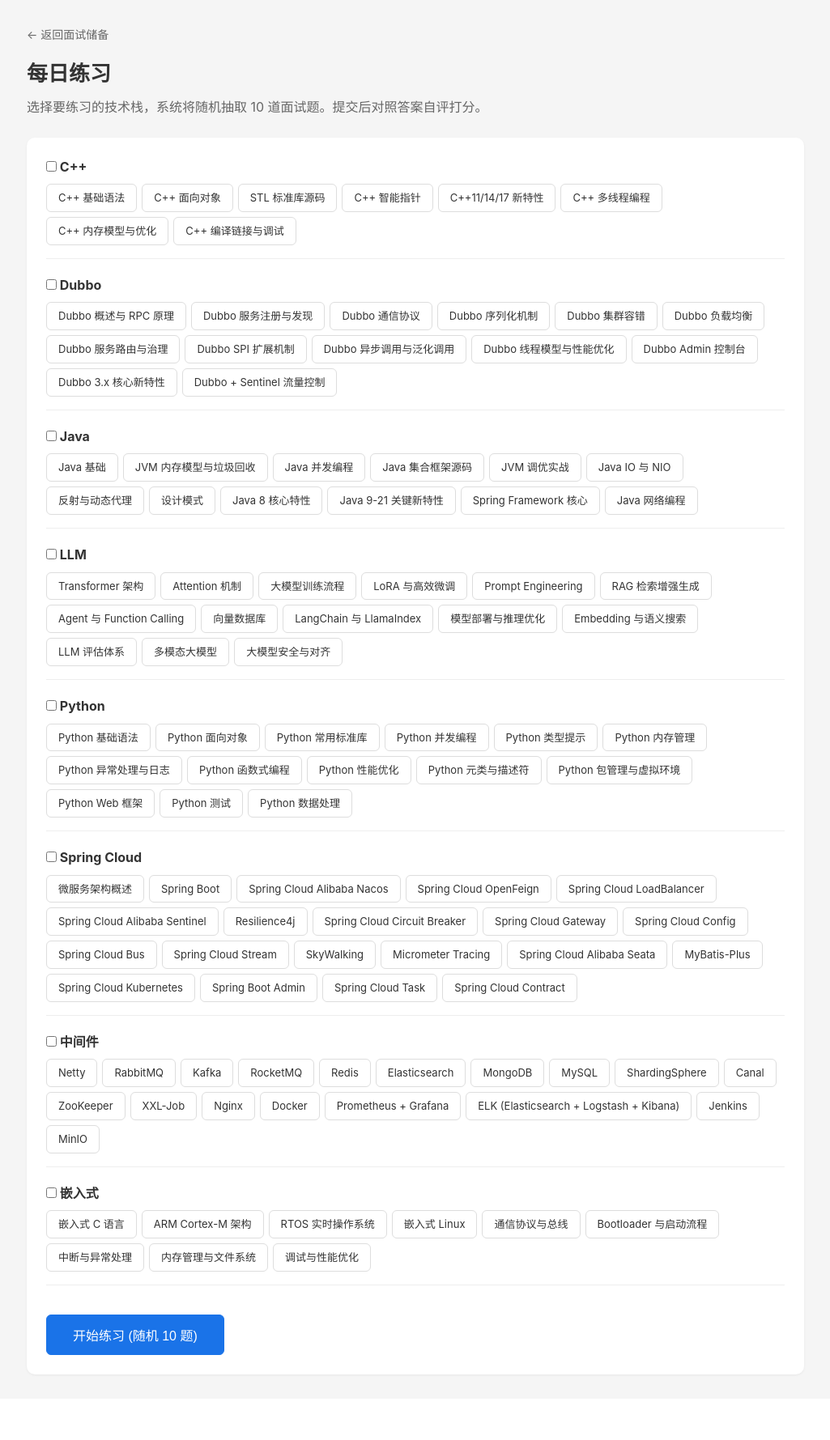
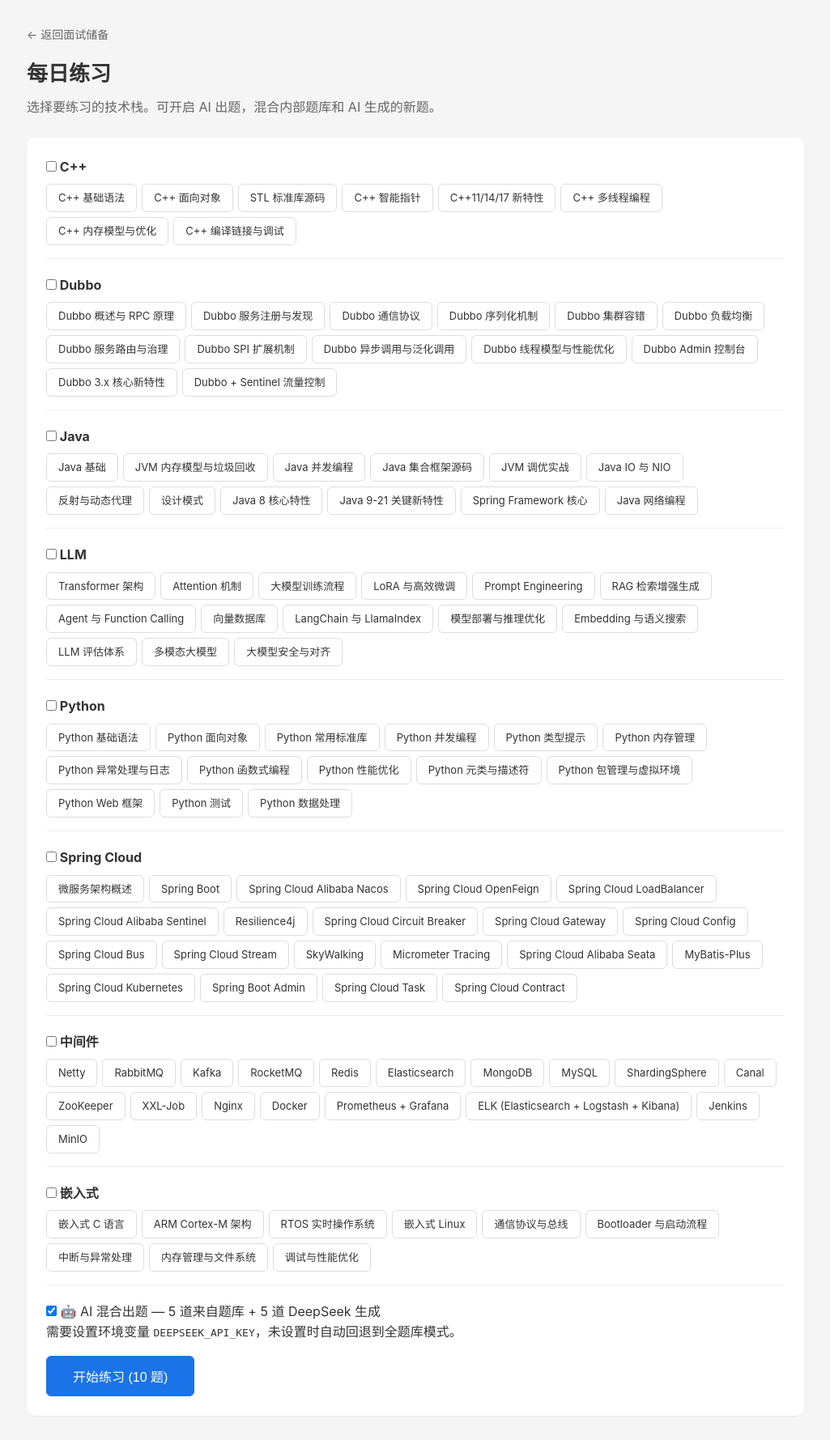
Before and after one commit to dj080808/toolset, a Flask app: page /skillset/practice in a window 1280 px wide. Shown: the part 56-1835 px from the top of the page at 81% size, without its empty margins (127-1152 px from the left). Before the commit the page ends 1756 px from the top, so only its background shows below. Run offline with Flask 3, Linux system fonts and the light colour scheme; data comes from the database, SQL or seed files in the repository; both versions use the stored data as it was after the commit.

Commit message:
调用AI出面试题

````diff
--- a/app.py
+++ b/app.py
@@ -1,5 +1,8 @@
 from flask import Flask, redirect, url_for
 import markdown
+import os
+from dotenv import load_dotenv
+load_dotenv()  # 加载 .env（不覆盖已有的 OS 环境变量，系统优先）
 
 from db import init_db
 from tools.skillset.routes import bp as skillset_bp
--- /dev/null
+++ b/llm_utils.py
@@ -0,0 +1,63 @@
+"""DeepSeek API integration for AI-generated interview questions"""
+import os
+import json
+from urllib.request import Request, urlopen
+from urllib.error import URLError
+
+BASE_URL = "https://api.deepseek.com/v1/chat/completions"
+MODEL = "deepseek-chat"
+
+
+def get_api_key():
+    """每次调用时实时读取，支持 OS 环境变量和 .env 文件"""
+    return os.environ.get("DEEPSEEK_API_KEY", "")
+
+
+def generate_questions(stack_names, count=5):
+    """Call DeepSeek API to generate interview questions with answers"""
+    api_key = get_api_key()
+    if not api_key:
+        print("[LLM] DEEPSEEK_API_KEY 未设置，AI 出题不可用")
+        return []
+
+    stacks_str = "、".join(stack_names)
+    prompt = f"""你是资深后端面试官。请为以下技术栈生成{count}道面试题，每题附带参考答案。
+
+技术栈: {stacks_str}
+
+要求:
+1. 题目要有深度，能区分初级和高级工程师
+2. 答案要包含核心知识点和面试金句
+3. 输出 JSON 数组格式: [{{"title": "题目", "answer": "参考答案"}}]
+
+只输出 JSON 数组，不要其他内容。"""
+
+    try:
+        req = Request(
+            BASE_URL,
+            data=json.dumps({
+                "model": MODEL,
+                "messages": [{"role": "user", "content": prompt}],
+                "temperature": 0.8,
+                "max_tokens": 4096,
+            }).encode(),
+            headers={
+                "Content-Type": "application/json",
+                "Authorization": f"Bearer {api_key}",
+            },
+        )
+        resp = urlopen(req, timeout=30)
+        data = json.loads(resp.read())
+        content = data["choices"][0]["message"]["content"]
+
+        # Extract JSON array from response
+        content = content.strip()
+        if content.startswith("```"):
+            content = content.split("\n", 1)[1]
+            if content.endswith("```"):
+                content = content[:-3]
+        return json.loads(content)
+
+    except Exception as e:
+        print(f"AI question generation failed: {e}")
+        return []
--- /dev/null
+++ b/requirements.txt
@@ -0,0 +1,3 @@
+flask>=3.0
+markdown
+python-dotenv
--- a/templates/skillset/practice_quiz.html
+++ b/templates/skillset/practice_quiz.html
@@ -12,6 +12,7 @@
             <div class="quiz-header">
                 <span class="quiz-num">第 {{ loop.index }} 题</span>
                 <span class="quiz-stack">{{ q.stack_name }}</span>
+                {% if q.source == 'ai' %}<span class="quiz-ai">🤖 AI</span>{% endif %}
             </div>
             <h3>{{ q.title }}</h3>
             <textarea name="answer_{{ q.id }}" rows="6"
--- a/templates/skillset/practice_review.html
+++ b/templates/skillset/practice_review.html
@@ -19,9 +19,11 @@
             <div class="review-answer user-answer">{{ answers.get(q.id, '(未作答)') or '(未作答)' }}</div>
         </div>
 
+        {% if q.source != 'ai' %}
         <div class="review-fav">
             <button class="btn btn-sm btn-fav fav-btn" data-eid="{{ q.id }}" onclick="toggleFav(this)">⭐ 收藏此题</button>
         </div>
+        {% endif %}
         <details class="review-ref">
             <summary>查看标准答案</summary>
             <div class="entry-content md-body">{{ q.content | markdown | safe }}</div>
--- a/templates/skillset/practice_select.html
+++ b/templates/skillset/practice_select.html
@@ -4,7 +4,7 @@
 <div class="container">
     <a href="{{ url_for('.tool_detail', tool_id=1) }}" class="back-link">← 返回面试储备</a>
     <h1>每日练习</h1>
-    <p class="desc">选择要练习的技术栈，系统将随机抽取 10 道面试题。提交后对照答案自评打分。</p>
+    <p class="desc">选择要练习的技术栈。可开启 AI 出题，混合内部题库和 AI 生成的新题。</p>
 
     <form method="POST" action="{{ url_for('.practice_start') }}" class="practice-form">
         {% for group_name, stacks in grouped.items() %}
@@ -26,7 +26,14 @@
             </div>
         </div>
         {% endfor %}
-        <button type="submit" class="btn btn-primary btn-lg">开始练习 (随机 10 题)</button>
+        <div class="ai-toggle">
+            <label class="ai-label">
+                <input type="checkbox" name="use_ai" value="1" checked>
+                🤖 AI 混合出题 — 5 道来自题库 + 5 道 DeepSeek 生成
+            </label>
+            <p class="ai-note">需要设置环境变量 <code>DEEPSEEK_API_KEY</code>，未设置时自动回退到全题库模式。</p>
+        </div>
+        <button type="submit" class="btn btn-primary btn-lg">开始练习 (10 题)</button>
     </form>
 </div>
 
--- a/tools/skillset/routes.py
+++ b/tools/skillset/routes.py
@@ -1,5 +1,7 @@
 from flask import Blueprint, render_template, request, redirect, url_for
 from .models import Tool, Stack, Entry, Favorite
+import llm_utils
+
 
 bp = Blueprint("skillset", __name__, url_prefix="/skillset", template_folder="../../templates/skillset")
 
@@ -140,9 +142,52 @@ def practice_select():
 def practice_start():
     stack_ids = request.form.getlist("stack_ids", type=int)
     if not stack_ids: return redirect(url_for(".practice_select"))
-    questions = Entry.get_random_interviews(stack_ids, 10)
-    if not questions: return "please add interview items first", 404
-    return render_template("practice_quiz.html", questions=questions)
+
+    use_ai = request.form.get("use_ai") == "1"
+    ai_count = 5 if use_ai else 0
+    internal_count = 10 - ai_count
+
+    # Get internal questions
+    questions = []
+    if internal_count > 0:
+        internal = Entry.get_random_interviews(stack_ids, internal_count)
+        for q in internal:
+            q = dict(q)
+            q["source"] = "internal"
+            questions.append(q)
+
+    # AI-generated questions
+    ai_questions = []
+    if ai_count > 0:
+
+        # Get stack names for selected IDs
+        stack_names = []
+        for sid in stack_ids:
+            s = Stack.get_by_id(sid)
+            if s: stack_names.append(s["name"])
+        if stack_names:
+            ai_raw = llm_utils.generate_questions(stack_names, ai_count)
+            for aq in ai_raw:
+                ai_questions.append({
+                    "id": 0,  # ephemeral, not in DB
+                    "title": aq["title"],
+                    "content": aq["answer"],
+                    "stack_name": "AI 出题",
+                    "entry_type": "interview",
+                    "source": "ai",
+                })
+
+    # Mix: alternate internal and AI questions
+    mixed = []
+    max_len = max(len(questions), len(ai_questions))
+    for i in range(max_len):
+        if i < len(questions): mixed.append(questions[i])
+        if i < len(ai_questions): mixed.append(ai_questions[i])
+
+    if not mixed:
+        return "请先添加面试题条目或设置 DEEPSEEK_API_KEY", 404
+
+    return render_template("practice_quiz.html", questions=mixed)
 
 
 @bp.route("/practice/review", methods=["POST"])
````
Also changed, not shown: toolset.db, 2 other files.
